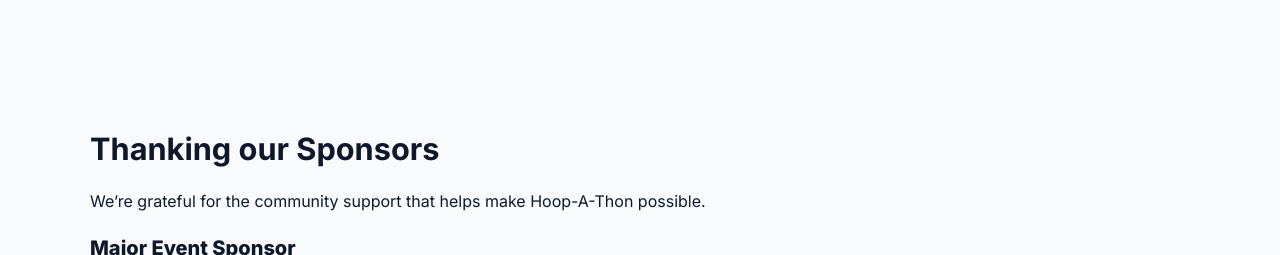
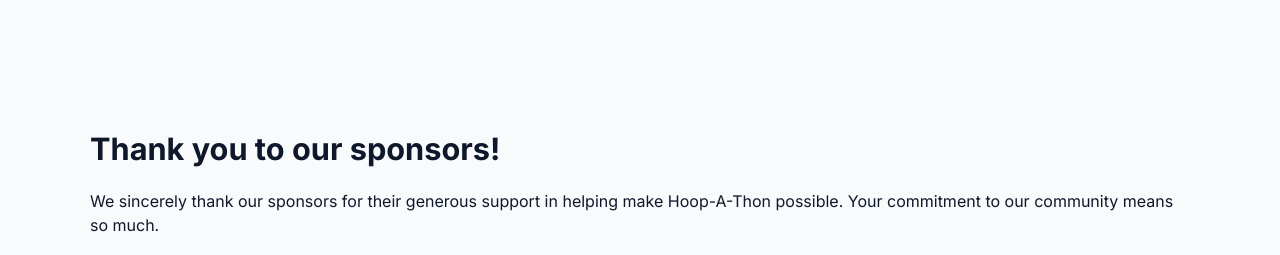
Before and after one commit to mcolley14/HoopAThonWeb, a plain HTML site: page index.html in a window 1280 px wide. Shown: the part 2403-2658 px from the top of the page. Drawn offline with nearby package versions, Linux system fonts and the light colour scheme; no server answers.

Commit message:
New sponsor message.

```diff
--- a/index.html
+++ b/index.html
@@ -165,10 +165,9 @@
 
       <section class="section" id="sponsor-thanks">
         <div class="container">
-          <h2>Thanking our Sponsors</h2>
+          <h2>Thank you to our sponsors!</h2>
           <p>
-            We’re grateful for the community support that helps make Hoop-A-Thon
-            possible.
+            We sincerely thank our sponsors for their generous support in helping make Hoop-A-Thon possible. Your commitment to our community means so much.
           </p>
 
           <div class="sponsor-tier-group">
```
